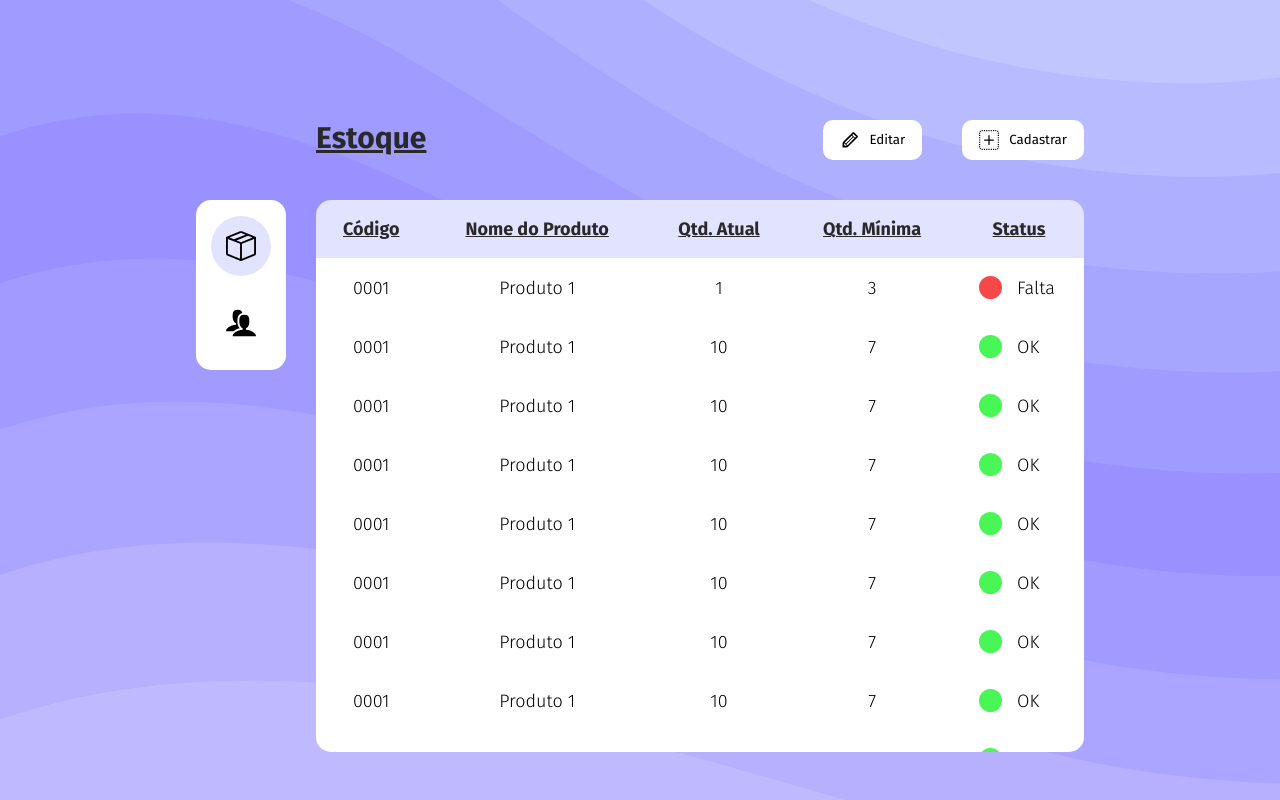
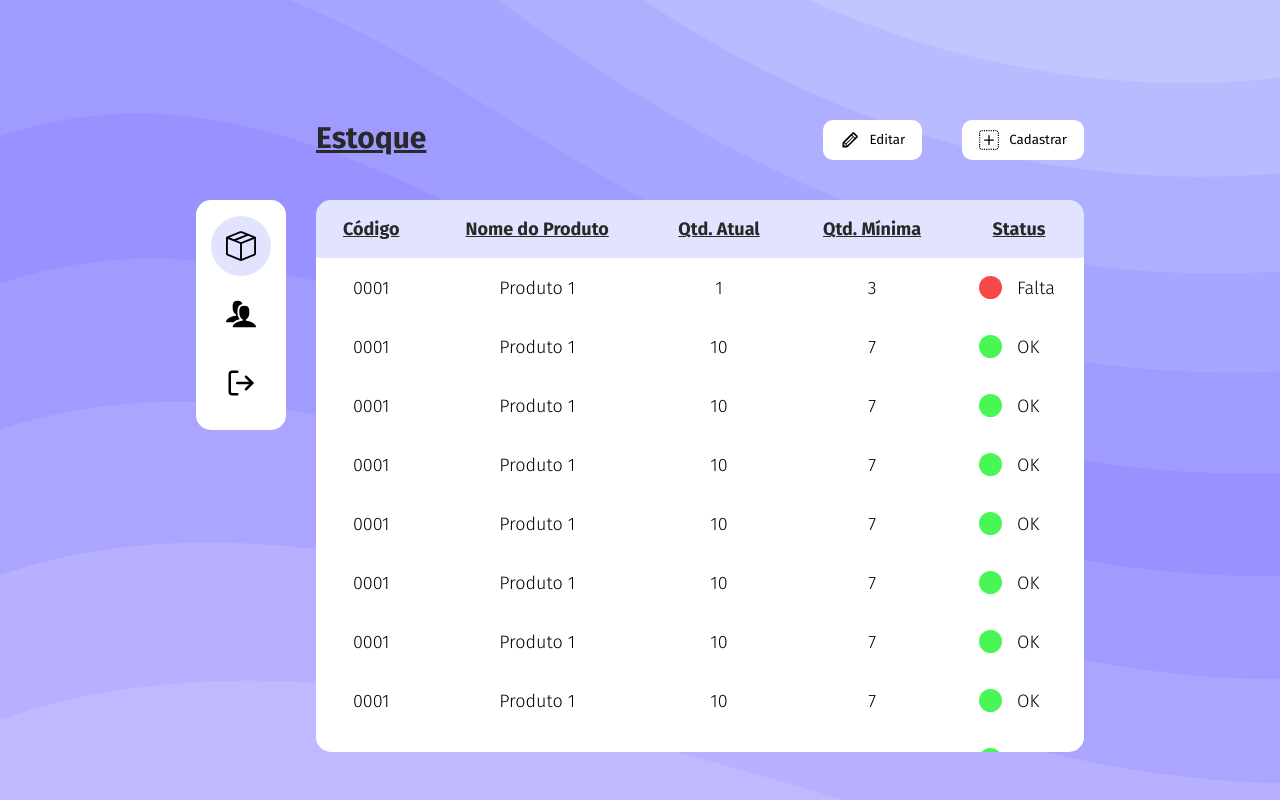
Before and after one commit to alessandraleria/Padaria_WEB, a React (Create React App) app: page /estoque in a window 1280 px wide. Built offline with nearby package versions, Linux system fonts and the light colour scheme; no server answers; sample sign-in values are in the browser's storage.

Commit message:
update: add btn logout

```diff
--- a/src/components/NavBar/NavBar.jsx
+++ b/src/components/NavBar/NavBar.jsx
@@ -2,6 +2,8 @@ import React from "react";
 import styled from "styled-components";
 import { BsBoxSeam } from "react-icons/bs";
 import { ImUsers } from "react-icons/im";
+import { FiLogOut } from "react-icons/fi";
+import { useHistory } from "react-router";
 
 const Container = styled.div`
   background-color: ${(props) => props.theme.white};
@@ -11,7 +13,7 @@ const Container = styled.div`
   width: 100%;
   align-items: center;
   justify-content: space-between;
-  height: 140px;
+  height: 200px;
   padding: 15px 0px;
 `;
 
@@ -43,6 +45,11 @@ export default function NavBar({
   activePage,
 }) {
   let selected;
+  const history = useHistory();
+  const handleLogout = () => {
+    history.push("/");
+  }
+
   return (
     <Container>
       <Button onClick={handleEstoqueClick}>
@@ -57,6 +64,12 @@ export default function NavBar({
           <ImUsers style={{ padding: "10px 10px" }} size={30} />
         </Button>
       </ButtonContainer>
+
+      <ButtonContainer>
+        <Button onClick={handleLogout}>
+          <FiLogOut style={{ padding: "10px 10px" }} size={30} />
+        </Button>
+      </ButtonContainer>
     </Container>
   );
 }
```
